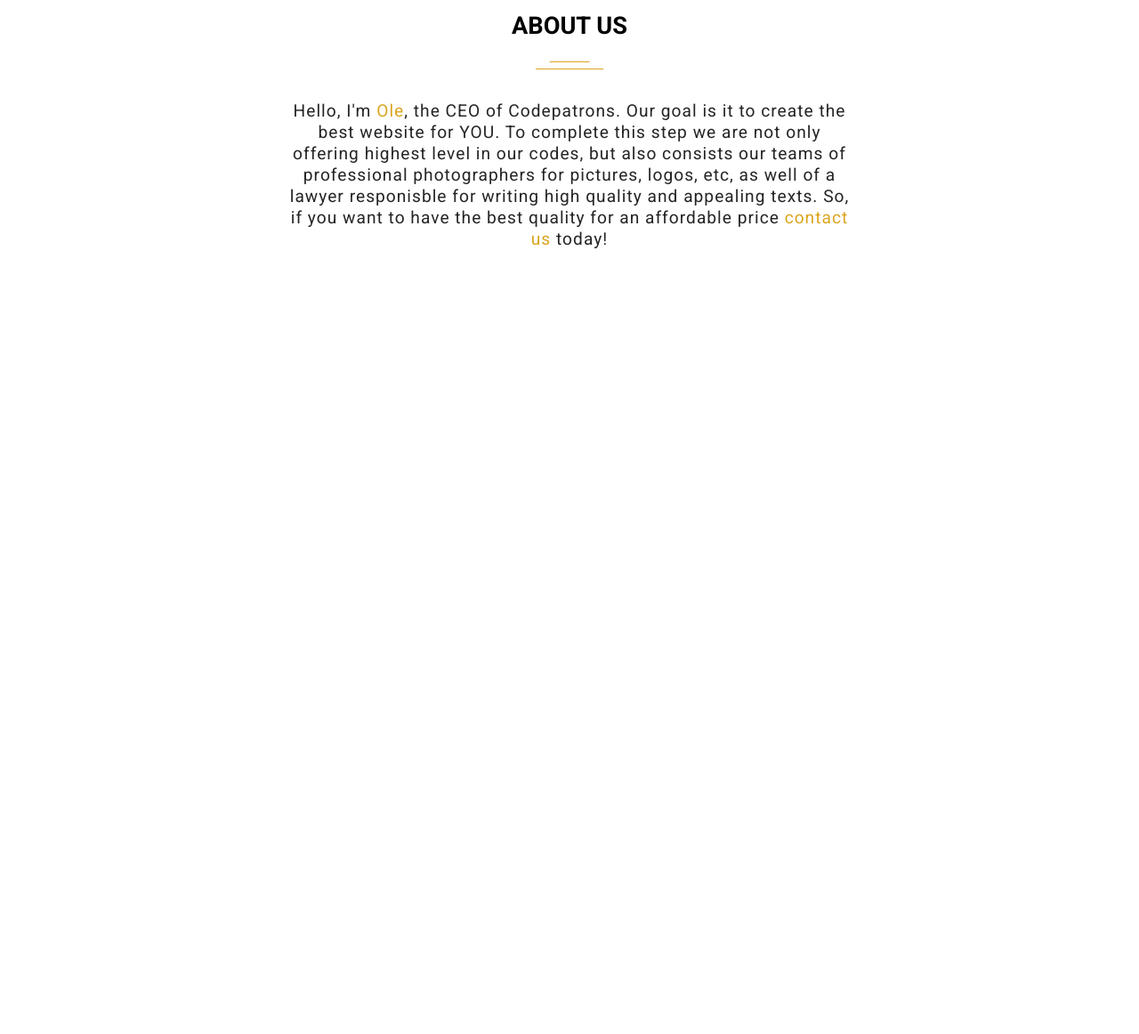
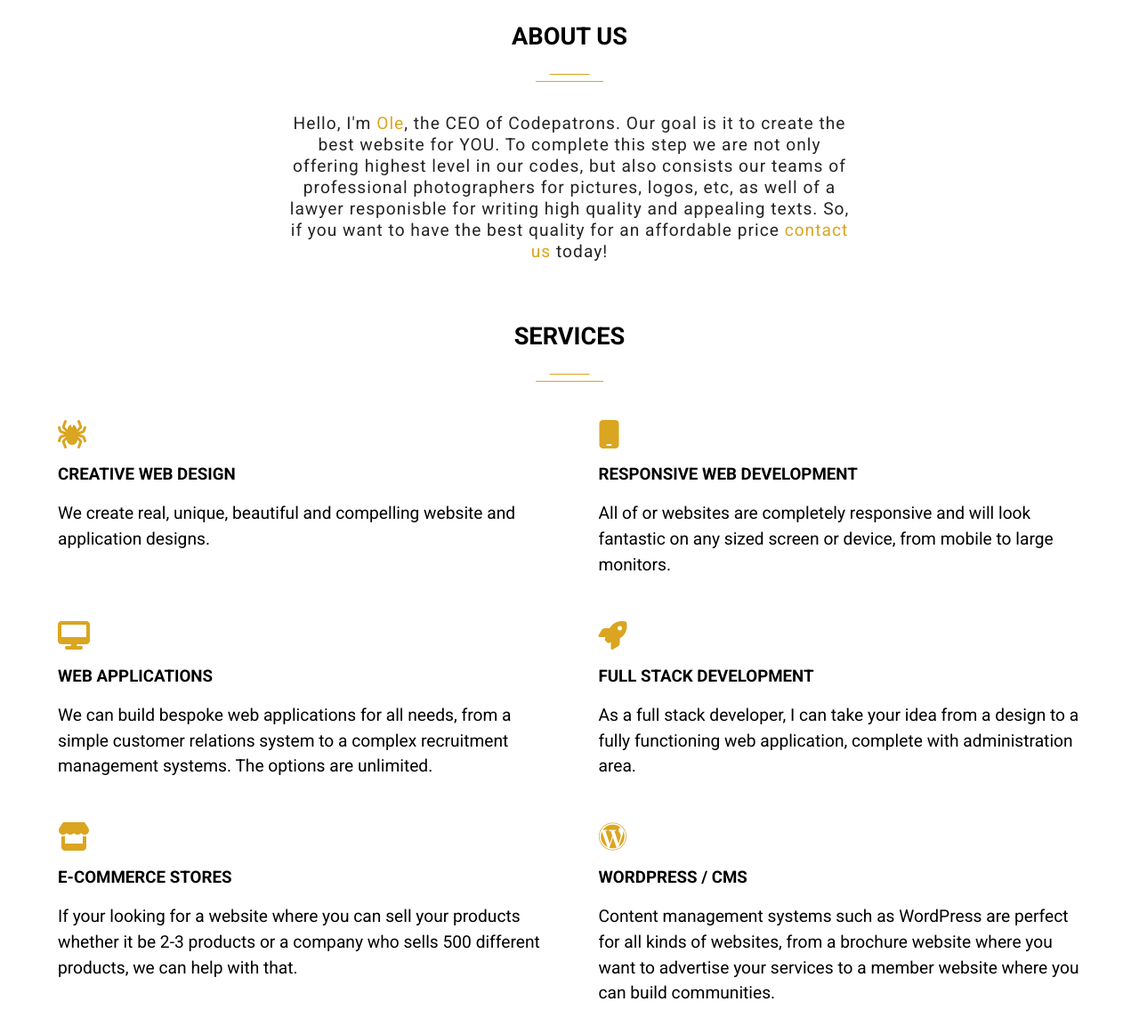
Before and after one commit to OLEisBOSS/CODEPATRONS, a plain HTML site: page index.html in a window 1280 px wide. Shown: the part 682-1844 px from the top of the page at 89% size. Before the commit the page ends 982 px from the top, so only its background shows below. Drawn offline with Linux system fonts and the light colour scheme; a web font is replaced by a local one.

Commit message:
Services section complete

```diff
--- a/css/style.css
+++ b/css/style.css
@@ -8,6 +8,8 @@
 body {
     margin: 0px 0px;
 }
+
+
 
 /*header */
 header {
@@ -243,29 +245,32 @@
 
 }
 
+
+
 /*about me section */
 
-#about-me > h2{
+.subheader{
     text-align: center;
-    margin-top: 55px;
+    margin-top: 4.2rem;
+    font-size: 2rem;
     font-weight: 700;
     font-size: 1.7rem;
 }
 
 
-#about-me div {
+.underline-div {
     position: relative;
     margin-bottom: 35px;
 }
 
-#about-me div > hr{
+.underline{
     border: none;
     border-bottom: 1px solid goldenrod;
-    margin: 2rem auto;
+    margin: 2.1rem auto;
     width: 6%;
 }
 
-#about-me div > hr::before {
+.underline::before {
     border-bottom: 1px solid goldenrod;
     content: "";
     position: absolute;
@@ -323,3 +328,54 @@
     color:#252525;
     font-weight: 700;
 }
+
+
+
+/*services-grid-section*/
+
+.grid {
+    display: grid;
+    padding-top: 8px;
+    margin: 0px 65px;
+    grid-template-rows: repeat(6, 1fr);
+    grid-template-columns: repeat(2, 1fr);
+    grid-template-areas:
+    'one two'
+    'three four'
+    'five six';
+    gap: 0px 65px;
+}
+
+.one {
+    grid-area: one;
+}
+
+.two {
+    grid-area: two;
+}
+
+.three {
+    grid-area: three;
+}
+
+.four {
+    grid-area: four;
+}
+
+.five {
+    grid-area: five;
+}
+
+.six {
+    grid-area: six;
+}
+
+.grid i {
+    color: goldenrod;
+    font-size: 2rem;
+}
+
+.grid p {
+    font-size: 1.2rem;
+    line-height: 1.8rem;
+}
--- a/index.html
+++ b/index.html
@@ -40,9 +40,9 @@
 
     <main>
          <section id="about-me">
-            <h2>ABOUT US</h2>
-            <div>
-                 <hr>
+            <h1 class="subheader">ABOUT US</h1>
+            <div class="underline-div">
+                 <hr class="underline">
             </div>
                 <figure id="figure">
                     <img src="./resources/images/Passfoto.jpg" alt="'beautiful picture of the CEO">
@@ -53,6 +53,45 @@
                 </p>
          </section>
 
+         <section id="services">
+            <h1 class="subheader">SERVICES</h1>
+         </section>
+         <div class="underline-div">
+            <hr class="underline">
+         </div>
+
+         <div class="grid">
+            <article class="one">
+                <i class="fa-solid fa-spider"></i>
+                <h3>CREATIVE WEB DESIGN</h3>
+                <p>We create real, unique, beautiful and compelling website and application designs.</p>
+            </article>
+            <article class="two">
+                <i class="fa-solid fa-mobile"></i>
+                <h3>RESPONSIVE WEB DEVELOPMENT</h3>
+                <p>All of or websites are completely responsive and will look fantastic on any sized screen or device, from mobile to large monitors.</p>
+            </article>
+            <article class="three">
+                <i class="fa-solid fa-desktop"></i>
+                <h3>WEB APPLICATIONS</h3>
+                <p>We can build bespoke web applications for all needs, from a simple customer relations system to a complex recruitment management systems. The options are unlimited.</p>
+            </article>
+            <article class="four">
+                <i class="fa-solid fa-rocket"></i>
+                <h3>FULL STACK DEVELOPMENT</h3>
+                <p>As a full stack developer, I can take your idea from a design to a fully functioning web application, complete with administration area.</p>
+            </article>
+            <article class="five">
+                <i class="fa-solid fa-store"></i>
+                <h3>E-COMMERCE STORES</h3>
+                <p>If your looking for a website where you can sell your products whether it be 2-3 products or a company who sells 500 different products, we can help with that.</p>
+            </article>
+            <article class="six">
+                <i class="fa-brands fa-wordpress"></i>
+                <h3>WORDPRESS / CMS</h3>
+                <p>Content management systems such as WordPress are perfect for all kinds of websites, from a brochure website where you want to advertise your services to a member website where you can build communities.</p>
+            </article>
+         </div>
 
 
     </main>
```
